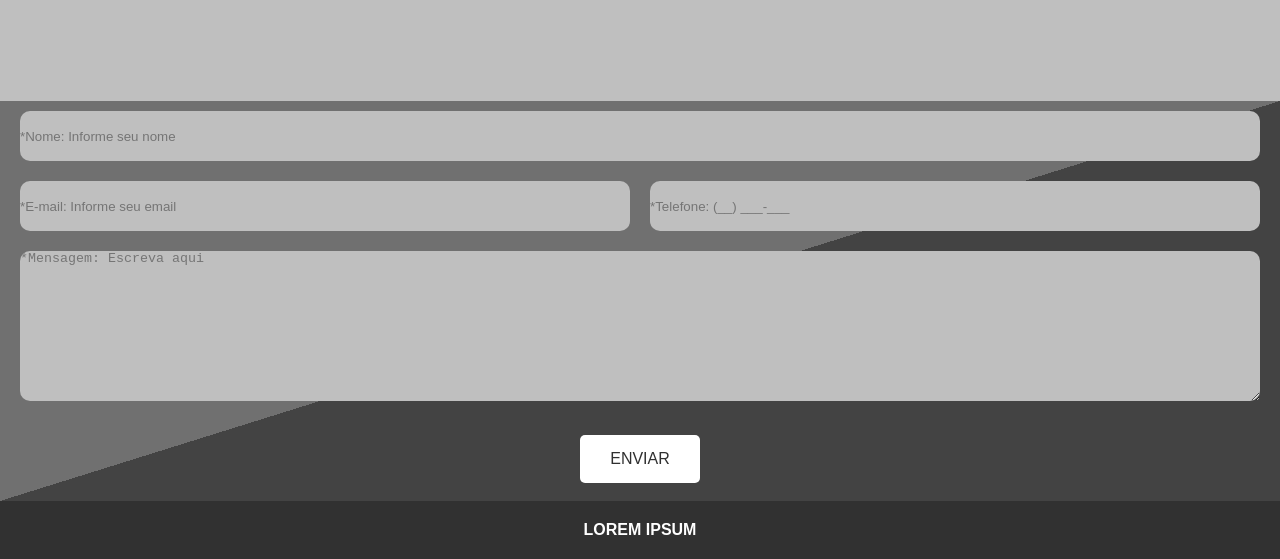
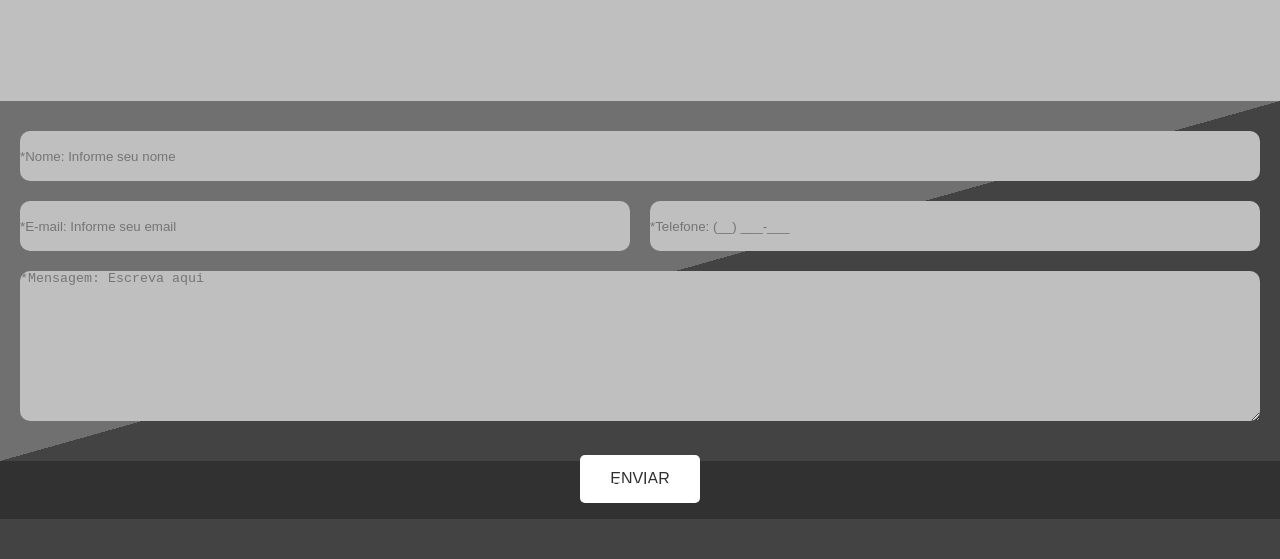
Before and after one commit to julianomacielferreira/dot-frontend-project, a website built with webpack: page index.html in a window 1280 px wide. Shown: the part 2063-2622 px from the top of the page. Built offline with nearby package versions, Linux system fonts and the light colour scheme; files whose address does not match are found by name.

Commit message:
Ajuste da altura do container de formulário.

```diff
--- a/css/app.css
+++ b/css/app.css
@@ -286,14 +286,13 @@ body {
 /* Form Content */
 .container-form {
   width: 100%;
-  height: 50vh;
-  /* padding: 10px; */
+  height: 45vh;
   text-align: center;
   background: linear-gradient(to bottom right, #707070 50%, #434343 50%);
 }
 
 .container-form .form {
-  padding: 0 20px;
+  padding: 20px;
 }
 
 .form-group-column {
```
